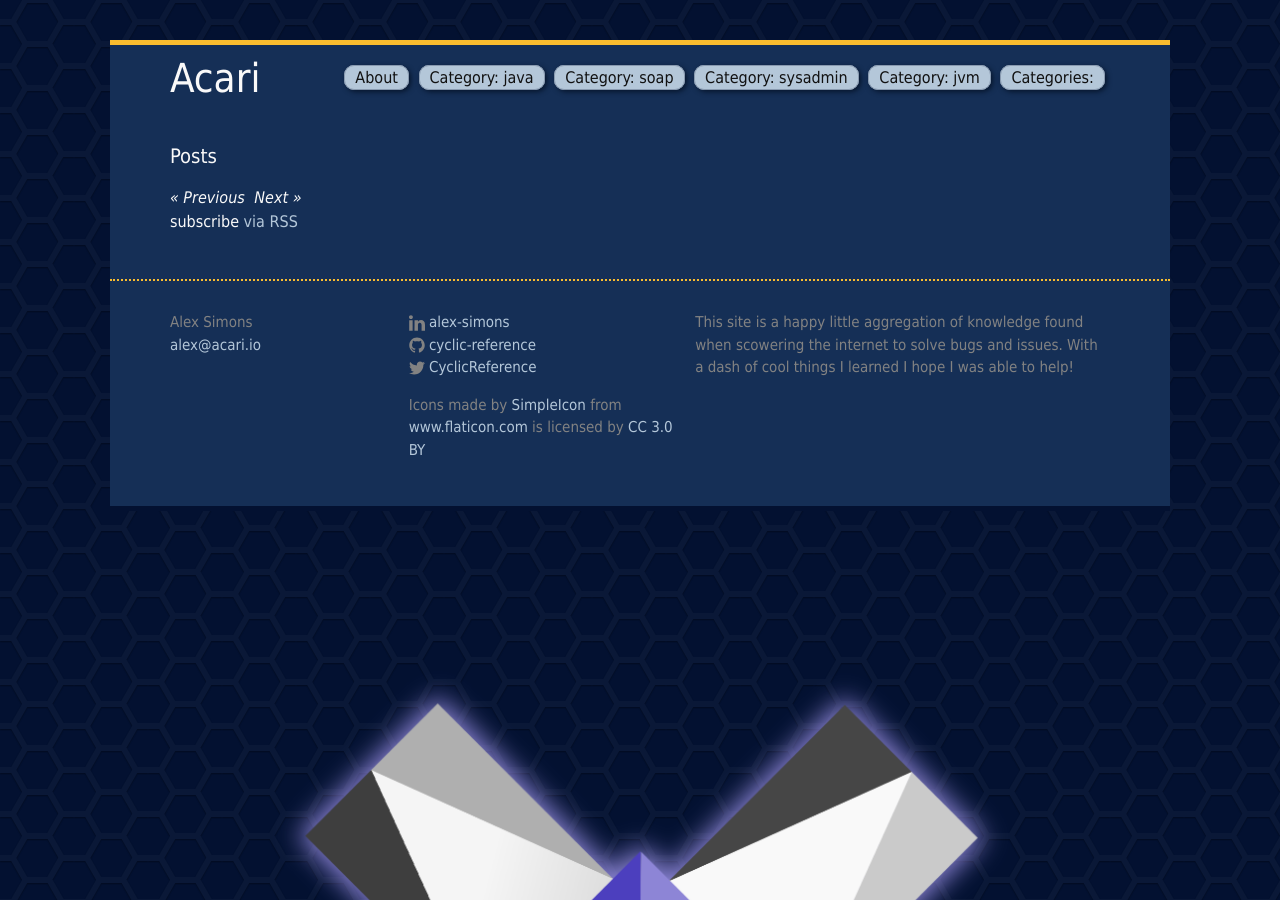
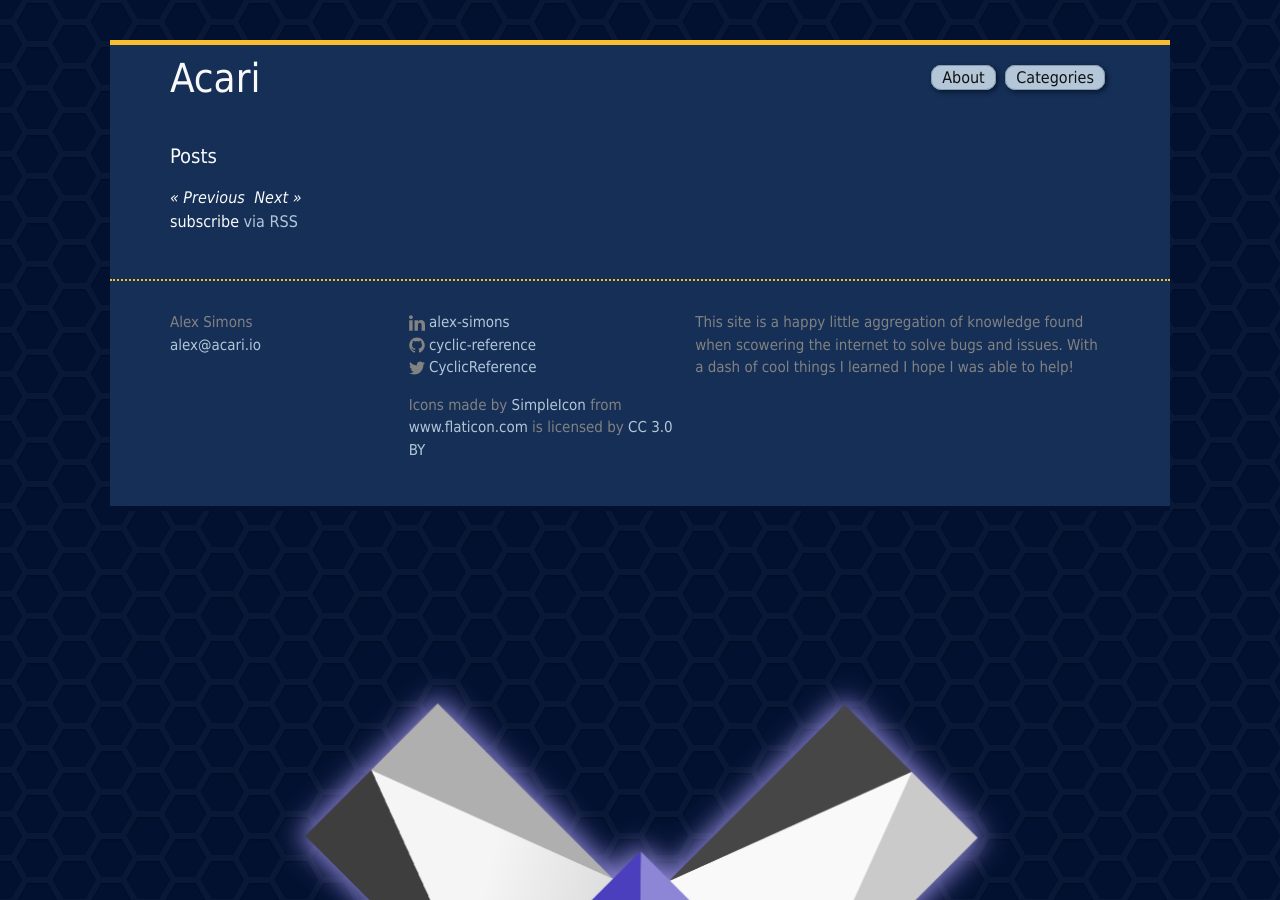
Before and after one commit to Unthrottled/blog, a Jekyll site: the page built from index.html, in a window 1280 px wide and 900 px high. Built offline with Jekyll 4.4.1, drawn with Linux system fonts in a browser that asks for light colours.

Commit message:
Less Colon

```diff
--- a/_includes/header.html
+++ b/_includes/header.html
@@ -14,10 +14,11 @@
             </a>
             <div class="trigger">
                 {% for page in site.pages %}
-                {% if page.title %}
+                {% if page.title == 'About' or page.title == 'Categories' %}
                 <a class="nav-link" href="{{ page.url | prepend: site.baseurl }}">{{ page.title }}</a>
                 {% endif %}
                 {% endfor %}
+
             </div>
         </nav>
     </div>
--- a/_plugins/category_pages.rb
+++ b/_plugins/category_pages.rb
@@ -18,7 +18,7 @@ module Jekyll
         self.data['title'] = "#{category_title_prefix}#{category}"
         self.data['category_root'] = false # juzraai
       else
-        self.data['title'] = 'Categories:'
+        self.data['title'] = 'Categories'
         self.data['category_root'] = true # juzraai
       end
 
```
